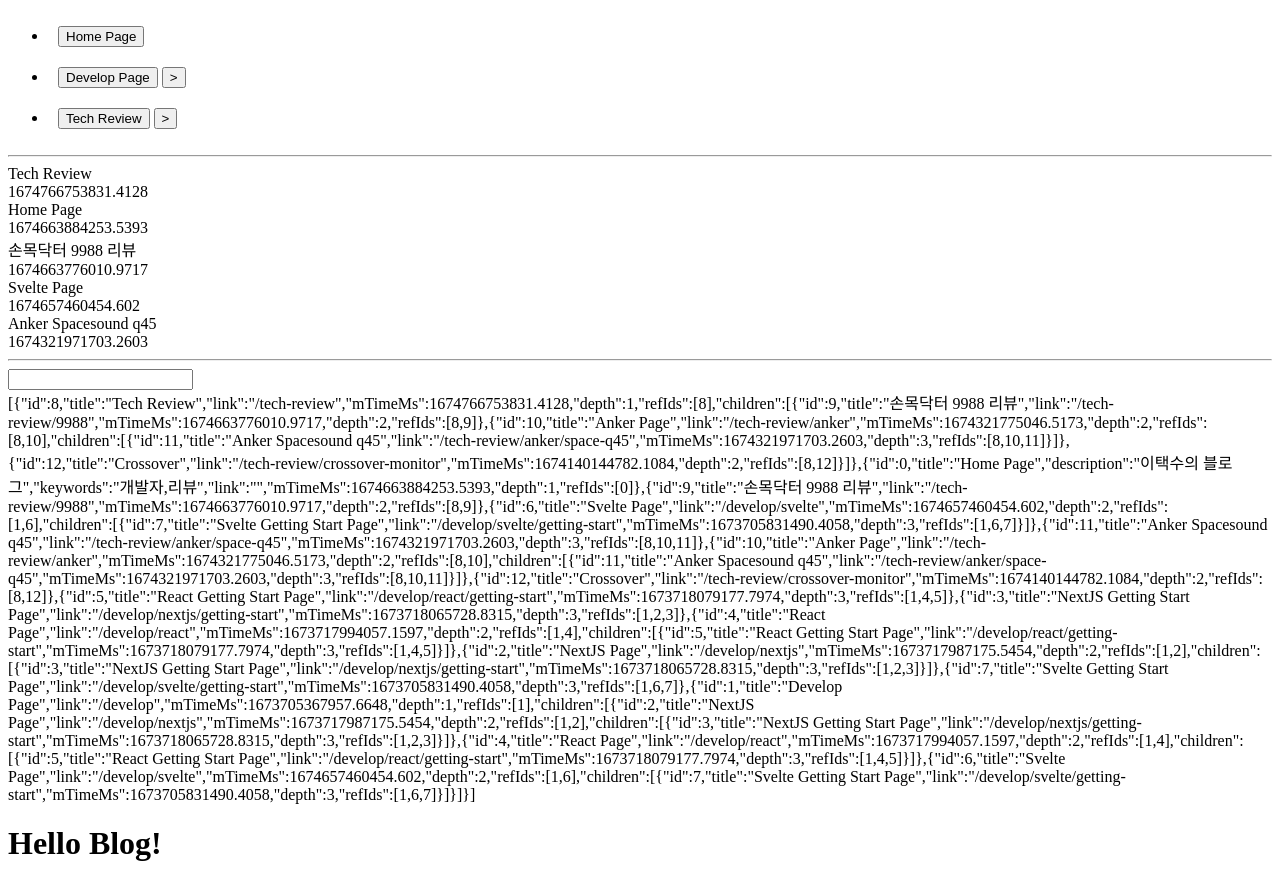
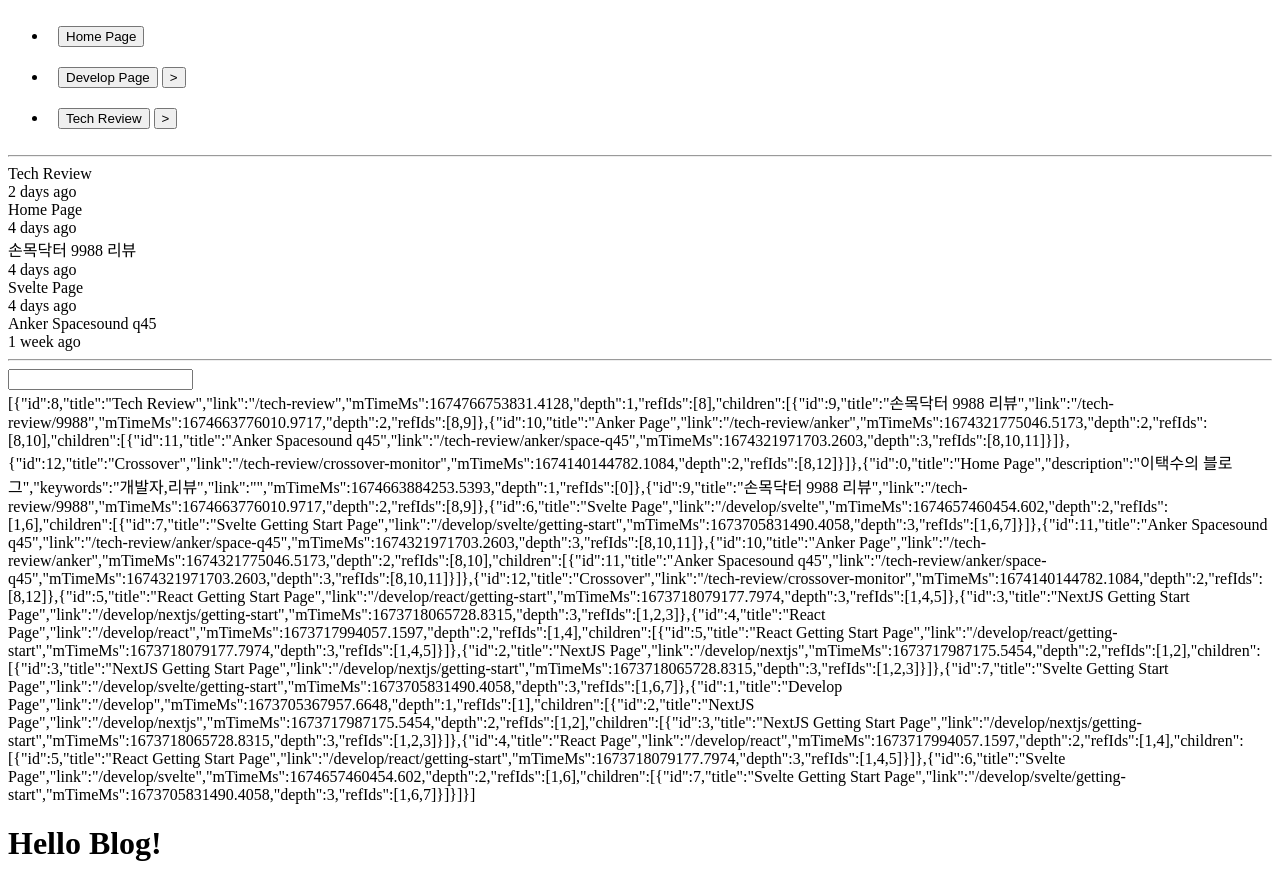
Before and after one commit to taeksoolee/svelte-blog, a SvelteKit app: page / in a window 1280 px wide. Built offline with nearby package versions, Linux system fonts and the light colour scheme.

Commit message:
fix: RecentView 수정, RecentItem 생성

```diff
--- /dev/null
+++ b/src/components/RecentItem.svelte
@@ -0,0 +1,14 @@
+<script lang="ts">
+	import type { OfArray } from '$lib/types/utils';
+	import type { FlattenRoutes } from 'src/interfaces/Route';
+	import * as timeago from 'timeago.js';
+
+	export let route: OfArray<FlattenRoutes>;
+
+	$: mDate = new Date(route?.mTimeMs ?? '');
+</script>
+
+<div>
+	<div>{route.title}</div>
+	<div>{timeago.format(mDate)}</div>
+</div>
--- a/src/components/RecentView.svelte
+++ b/src/components/RecentView.svelte
@@ -1,8 +1,9 @@
 <script lang="ts">
-	import type { Route } from 'src/interfaces';
+	import type { FlattenRoutes } from 'src/interfaces/Route';
 	import { flattenRoutes$ } from 'src/store';
+	import RecentItem from './RecentItem.svelte';
 
-	let recentRoutes: Omit<Route, 'children'>[] = [];
+	let recentRoutes: FlattenRoutes = [];
 
 	flattenRoutes$.subscribe((subscriber) => {
 		subscriber.sort((a, b) => b.mTimeMs - a.mTimeMs);
@@ -13,7 +14,6 @@
 
 <div>
 	{#each recentRoutes as route}
-		<div>{route.title}</div>
-		<div>{route.mTimeMs}</div>
+		<RecentItem {route} />
 	{/each}
 </div>
```
